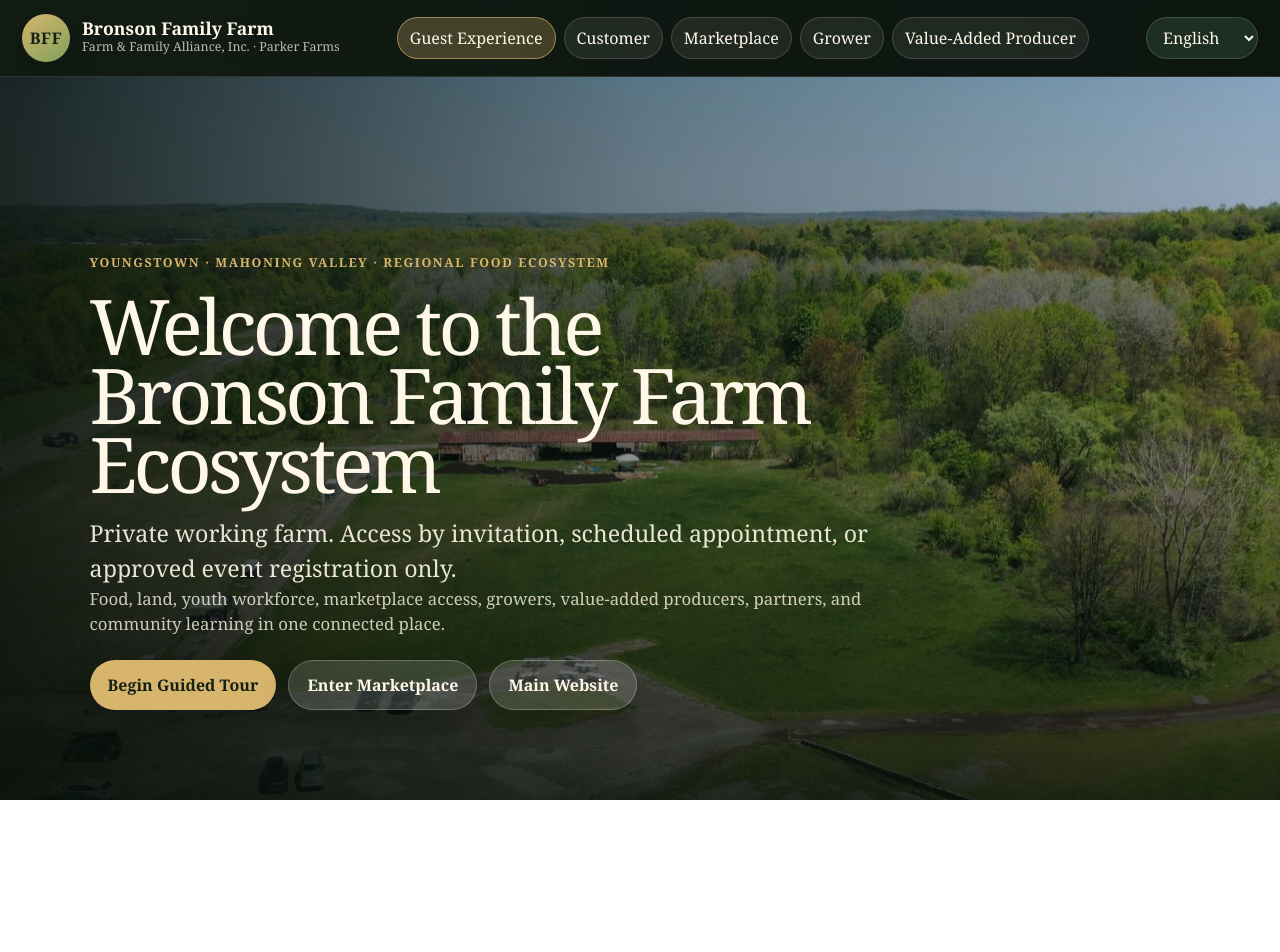
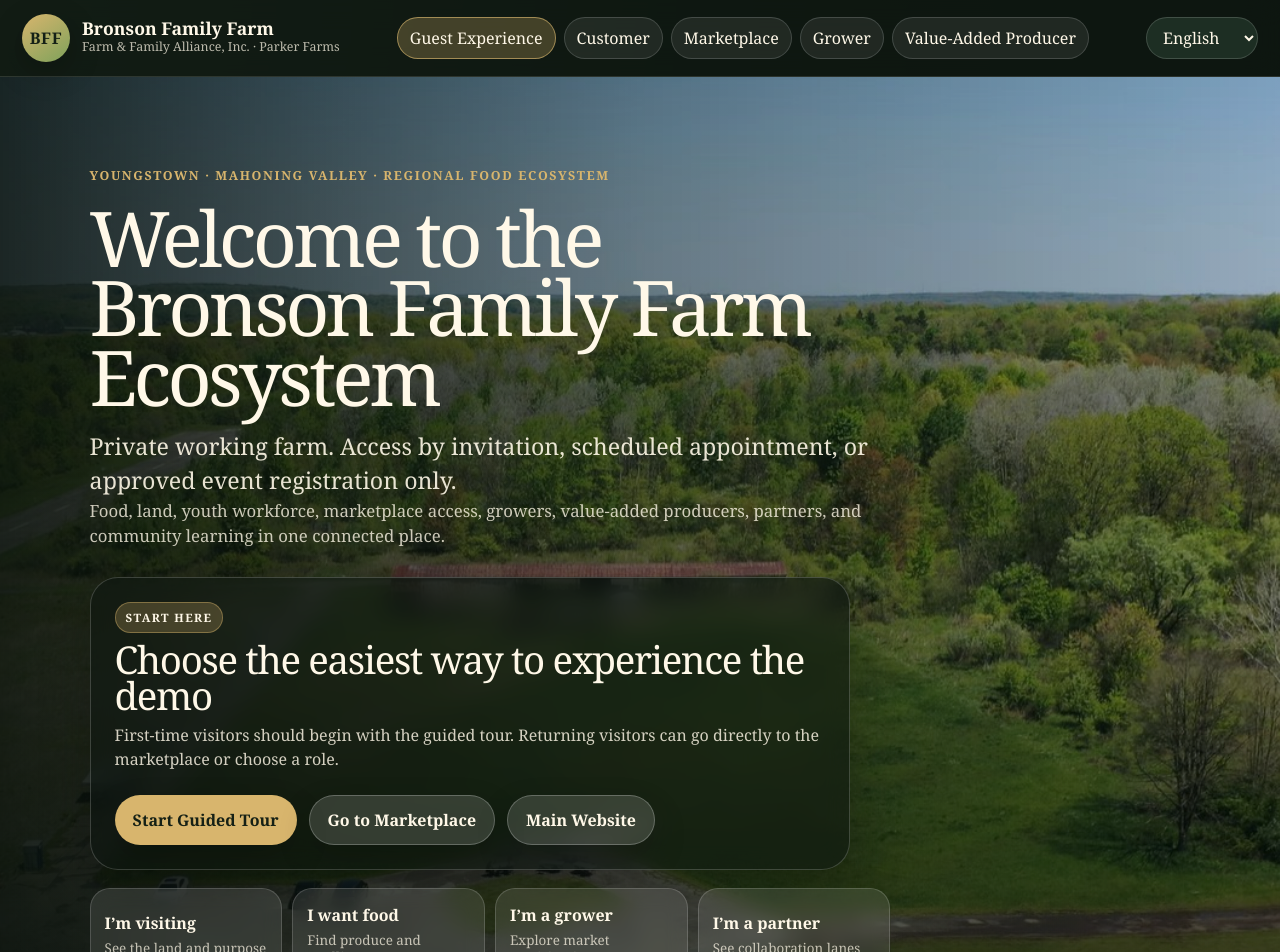
Before and after one commit to cburgessemail-gif/bronson-demo, a React (Vite) app: page / in a window 1280 px wide. Shown: the top 952 px of the page. Before the commit the page ends 800 px from the top, so only its background shows below. Built offline with nearby package versions, Linux system fonts and the light colour scheme.

Commit message:
Refactor hero actions and add role selection buttons

```diff
--- a/src/App.tsx
+++ b/src/App.tsx
@@ -403,15 +403,31 @@ export default function App() {
               <h1>{t.welcome}</h1>
               <p>Private working farm. Access by invitation, scheduled appointment, or approved event registration only.</p>
               <p className="heroSmall">Food, land, youth workforce, marketplace access, growers, value-added producers, partners, and community learning in one connected place.</p>
-              <div className="heroActions">
-                <button className="primaryBtn" onClick={() => setStarted(true)}>{t.tour}</button>
-                <button className="secondaryBtn" onClick={() => selectPathway("marketplace")}>Enter Marketplace</button>
-                <button className="secondaryBtn" onClick={() => openUrl(WEBSITE_URL)}>Main Website</button>
+              <div className="startHereCard">
+                <div className="startLabel">Start here</div>
+                <h2>Choose the easiest way to experience the demo</h2>
+                <p>First-time visitors should begin with the guided tour. Returning visitors can go directly to the marketplace or choose a role.</p>
+                <div className="heroActions">
+                  <button className="primaryBtn" onClick={() => setStarted(true)}>Start Guided Tour</button>
+                  <button className="secondaryBtn" onClick={() => selectPathway("marketplace")}>Go to Marketplace</button>
+                  <button className="secondaryBtn" onClick={() => openUrl(WEBSITE_URL)}>Main Website</button>
+                </div>
+              </div>
+
+              <div className="quickRoleGrid" aria-label="Choose your role">
+                <button onClick={() => selectPathway("guest")}><strong>I’m visiting</strong><span>See the land and purpose</span></button>
+                <button onClick={() => selectPathway("customer")}><strong>I want food</strong><span>Find produce and seedlings</span></button>
+                <button onClick={() => selectPathway("grower")}><strong>I’m a grower</strong><span>Explore market participation</span></button>
+                <button onClick={() => selectPathway("partner")}><strong>I’m a partner</strong><span>See collaboration lanes</span></button>
               </div>
             </div>
           </section>
         ) : (
           <section className="experienceGrid" style={{ ["--accent" as string]: active.accent }}>
+            <div className="orientationBanner">
+              <strong>You are in the guided demo.</strong>
+              <span>Use the left pathway menu, press Next to move through the story, or choose Marketplace when you want to see how interest becomes purchasing power.</span>
+            </div>
             <aside className="pathwayRail">
               <div className="railTitle">Demo Pathways</div>
               {pathways.map((p) => (
@@ -567,6 +583,16 @@ h1 { font-size: clamp(2.8rem, 6vw, 6.8rem); line-height: .9; margin: 18px 0; max
 .hero p { font-size: clamp(1.05rem, 2vw, 1.45rem); line-height: 1.5; max-width: 800px; color: rgba(255,248,232,.9); }
 .heroSmall { font-size: 1.05rem !important; color: rgba(255,248,232,.78) !important; }
 .heroActions, .buttonRow { display: flex; gap: 12px; flex-wrap: wrap; margin-top: 24px; }
+.startHereCard { margin-top: 28px; max-width: 760px; border-radius: 28px; padding: 24px; background: rgba(13,21,16,.58); border: 1px solid rgba(255,255,255,.18); backdrop-filter: blur(12px); box-shadow: 0 22px 50px rgba(0,0,0,.28); }
+.startHereCard h2 { color: #fff8e8; font-size: clamp(1.55rem, 3vw, 2.6rem); margin: 8px 0 10px; letter-spacing: -.035em; }
+.startHereCard p { font-size: 1rem; margin: 0; color: rgba(255,248,232,.82); }
+.startLabel { display: inline-flex; align-items: center; border-radius: 999px; padding: 6px 10px; background: rgba(216,181,109,.24); border: 1px solid rgba(216,181,109,.42); color: #fff8e8; font-weight: 900; text-transform: uppercase; letter-spacing: .12em; font-size: .72rem; }
+.quickRoleGrid { position: relative; z-index: 2; display: grid; grid-template-columns: repeat(4, minmax(0, 1fr)); gap: 10px; max-width: 980px; margin-top: 18px; }
+.quickRoleGrid button { min-height: 86px; text-align: left; border: 1px solid rgba(255,255,255,.16); border-radius: 20px; padding: 14px; background: rgba(255,255,255,.10); color: #fff8e8; backdrop-filter: blur(10px); }
+.quickRoleGrid strong { display: block; font-size: 1rem; margin-bottom: 5px; }
+.quickRoleGrid span { display: block; font-size: .84rem; color: rgba(255,248,232,.72); line-height: 1.25; }
+.orientationBanner { grid-column: 1 / -1; display: flex; align-items: center; gap: 12px; color: #fff8e8; background: rgba(13,21,16,.66); border: 1px solid rgba(255,255,255,.14); border-radius: 22px; padding: 14px 18px; }
+.orientationBanner span { color: rgba(255,248,232,.78); line-height: 1.35; }
 .primaryBtn, .secondaryBtn { border: 0; border-radius: 999px; padding: 12px 18px; font-weight: 800; box-shadow: 0 14px 32px rgba(0,0,0,.22); }
 .primaryBtn { background: var(--accent, var(--gold)); color: #152015; }
 .secondaryBtn { background: rgba(255,255,255,.14); color: #fff8e8; border: 1px solid rgba(255,255,255,.24); }
@@ -622,6 +648,6 @@ h3 { font-size: clamp(1.55rem, 2.5vw, 2.4rem); line-height: 1; margin: 10px 0; l
 .fallbackBadge { position: absolute; left: 22px; right: 22px; bottom: 22px; z-index: 4; display: grid; gap: 4px; width: fit-content; max-width: min(560px, calc(100% - 44px)); border-radius: 22px; padding: 14px 16px; color: #fff8e8; background: rgba(13,21,16,.66); border: 1px solid rgba(255,255,255,.16); backdrop-filter: blur(10px); box-shadow: 0 18px 40px rgba(0,0,0,.28); }
 .fallbackBadge strong { font-size: 1rem; line-height: 1.15; }
 .fallbackBadge small { color: rgba(255,248,232,.72); font-weight: 700; }
-@media (max-width: 1060px) { .topbar { align-items: flex-start; flex-direction: column; } .experienceGrid { grid-template-columns: 1fr; } .pathwayRail { position: relative; top: 0; display: grid; grid-template-columns: repeat(2, minmax(0, 1fr)); } .railTitle { grid-column: 1 / -1; } .storyPanel, .marketHeroGrid, .marketGrid { grid-template-columns: 1fr; } .mediaCard, .panelImage, .marketVisualCard, .marketImage { min-height: 420px; } }
-@media (max-width: 720px) { .topNav { justify-content: flex-start; } .brandLockup { min-width: 0; } .heroContent { padding: 32px 20px; } .experienceGrid { padding: 12px; } .pathwayRail { grid-template-columns: 1fr; border-radius: 20px; } .mediaCard, .contentCard, .summaryCard, .marketplacePanel { border-radius: 22px; } .actionGrid { grid-template-columns: 1fr; } }
+@media (max-width: 1060px) { .quickRoleGrid { grid-template-columns: repeat(2, minmax(0, 1fr)); } .orientationBanner { align-items: flex-start; flex-direction: column; } .topbar { align-items: flex-start; flex-direction: column; } .experienceGrid { grid-template-columns: 1fr; } .pathwayRail { position: relative; top: 0; display: grid; grid-template-columns: repeat(2, minmax(0, 1fr)); } .railTitle { grid-column: 1 / -1; } .storyPanel, .marketHeroGrid, .marketGrid { grid-template-columns: 1fr; } .mediaCard, .panelImage, .marketVisualCard, .marketImage { min-height: 420px; } }
+@media (max-width: 720px) { .quickRoleGrid { grid-template-columns: 1fr; } .topNav { justify-content: flex-start; } .brandLockup { min-width: 0; } .heroContent { padding: 32px 20px; } .experienceGrid { padding: 12px; } .pathwayRail { grid-template-columns: 1fr; border-radius: 20px; } .mediaCard, .contentCard, .summaryCard, .marketplacePanel { border-radius: 22px; } .actionGrid { grid-template-columns: 1fr; } }
 `;
```
